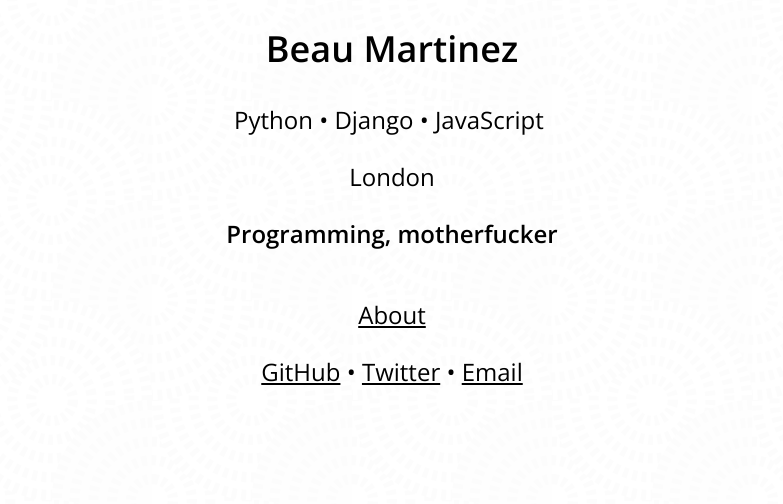
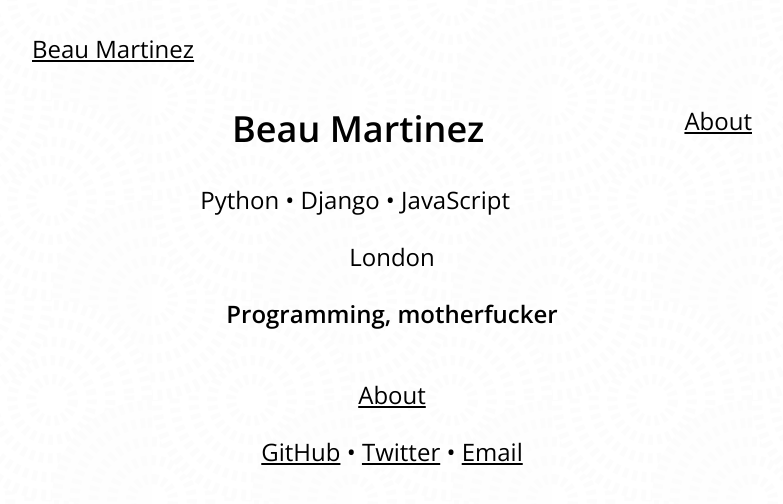
Before and after one commit to beaumartinez/home, a Flask app: page / in a window 1280 px wide. Shown: the top 504 px of the page, without its empty margins (248-1031 px from the left). Run offline with Flask 2, Linux system fonts and the light colour scheme.

Commit message:
Update base template with nav

```diff
--- a/home/static/css/style.css
+++ b/home/static/css/style.css
@@ -26,3 +26,30 @@ body {
         max-width: 720px;
     }
 }
+
+/* Nav shit */
+
+nav {
+    display: block;
+    padding-bottom: 48px;
+    padding-top: 24px;
+}
+
+nav a.site-name {
+    display: block;
+    float: left;
+}
+
+nav .nav {
+    float: right;
+}
+
+nav ul {
+    display: inline;
+    list-style: none;
+    margin: inherit;
+}
+
+nav ul li {
+    display: inline;
+}
--- a/home/templates/base.html
+++ b/home/templates/base.html
@@ -11,6 +11,13 @@
 
 <meta name=viewport content="maximum-scale=1, width=device-width">
 
+<nav>
+    <a class=site-name href="{{ url_for('home') }}">Beau Martinez</a>
+    <ul class=nav>
+        <li><a href="{{ url_for('about') }}">About</a>
+    </ul>
+</nav>
+
 {% block content %}{% endblock %}
 
 <script async src=/static/js/ga.js></script>
```
